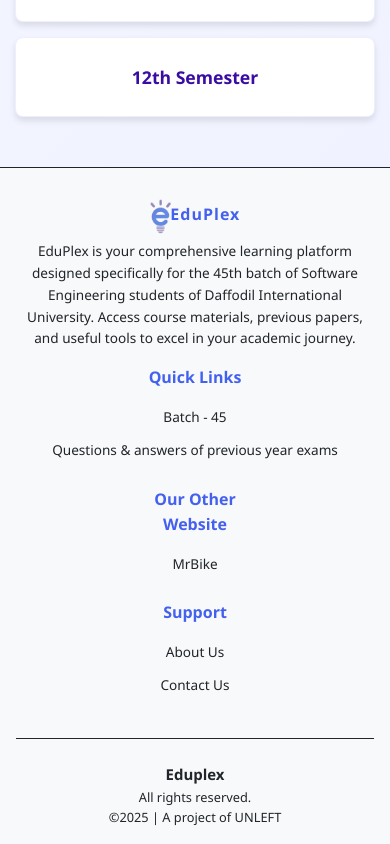
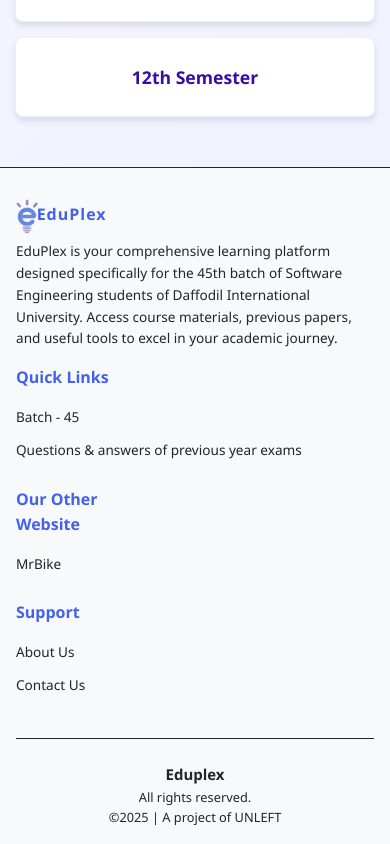
Before and after one commit to starrynight-web/eduplex, a plain HTML site: page batch-45.html in a window 390 px wide. Shown: the part 1148-1992 px from the top of the page. Drawn offline with Linux system fonts and the light colour scheme.

Commit message:
fixed small bugs

```diff
--- a/css/index.css
+++ b/css/index.css
@@ -482,10 +482,6 @@
         grid-template-columns: 1fr 1fr;
     }
 
-    .footer-content {
-        grid-template-columns: repeat(auto-fit, minmax(200px, 1fr));
-        gap: 1.5rem;
-    }
 }
 
 /* 768px and below */
@@ -634,7 +630,7 @@
     }
 
     .calculator-form {
-        grid-template-columns: 1fr;
+        grid-template-columns: 1fr 1fr;
         gap: 15px;
     }
 
@@ -660,32 +656,6 @@
         font-size: 1rem;
     }
 
-    /* Footer */
-    footer {
-        padding: 2rem 0 1rem;
-    }
-
-    .footer-container {
-        padding: 0 1.5rem;
-    }
-
-    .footer-content {
-        grid-template-columns: 1fr;
-        gap: 1.5rem;
-        text-align: center;
-    }
-
-    .footer-content .footer-section:not(:first-child) {
-        margin-top: 0;
-    }
-
-    .footer-logo-row {
-        justify-content: center;
-    }
-
-    .footer-logo-row h3 {
-        font-size: 1.3rem;
-    }
 }
 
 /* 640px and below */
@@ -880,51 +850,4 @@
         font-size: 0.9rem;
     }
 
-    /* Footer */
-    footer {
-        padding: 1.5rem 0 1rem;
-    }
-
-    .footer-container {
-        padding: 0 1rem;
-    }
-
-    .footer-content {
-        gap: 1rem;
-    }
-
-    .footer-logo-row {
-        gap: 8px;
-    }
-
-    .footer-logo-row img {
-        max-height: 35px;
-    }
-
-    .footer-logo-row h3 {
-        font-size: 1.1rem;
-        padding-top: 10px;
-    }
-
-    .footer-section h3 {
-        font-size: 1rem;
-        margin-bottom: 0.8rem;
-    }
-
-    .footer-section p {
-        font-size: 0.85rem;
-    }
-
-    .footer-section ul li {
-        margin-bottom: 0.5rem;
-    }
-
-    .footer-section a {
-        font-size: 0.85rem;
-    }
-
-    .footer-bottom {
-        padding-top: 1.5rem;
-        font-size: 0.8rem;
-    }
 }
--- a/css/main.css
+++ b/css/main.css
@@ -369,6 +369,7 @@
 .footer-container {
     max-width: 1200px;
     margin: 0 auto;
+    padding: 0 25px;
 }
 
 .footer-content {
@@ -756,7 +757,7 @@
     .footer-content {
         grid-template-columns: 1fr;
         gap: 1.5rem;
-        text-align: center;
+        text-align: left;
     }
 
     .footer-content .footer-section:not(:first-child) {
@@ -764,7 +765,7 @@
     }
 
     .footer-logo-row {
-        justify-content: center;
+        justify-content: left;
     }
 
     .footer-logo-row h3 {
```
Also changed, not shown: index.html (+1 -1 lines).
